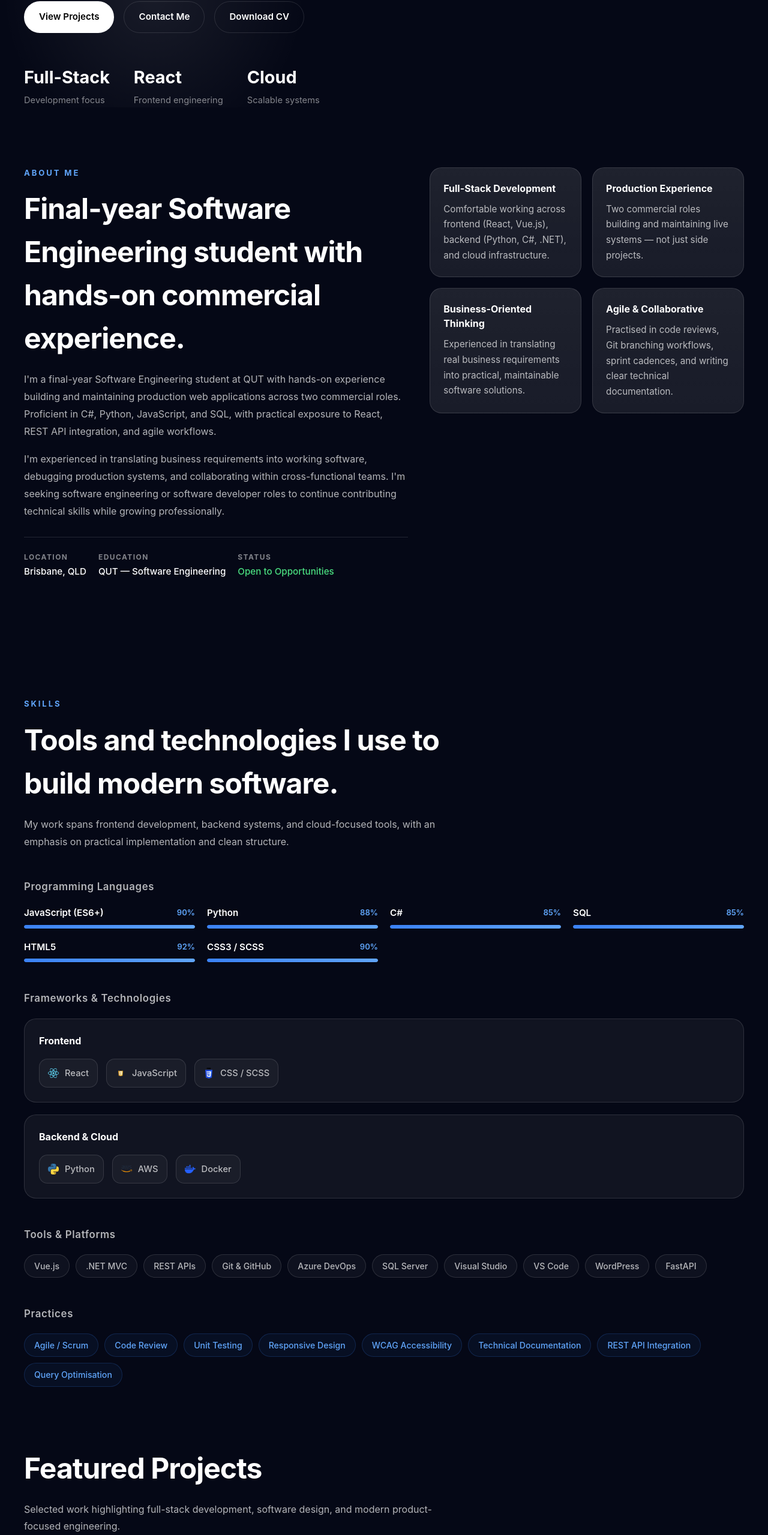
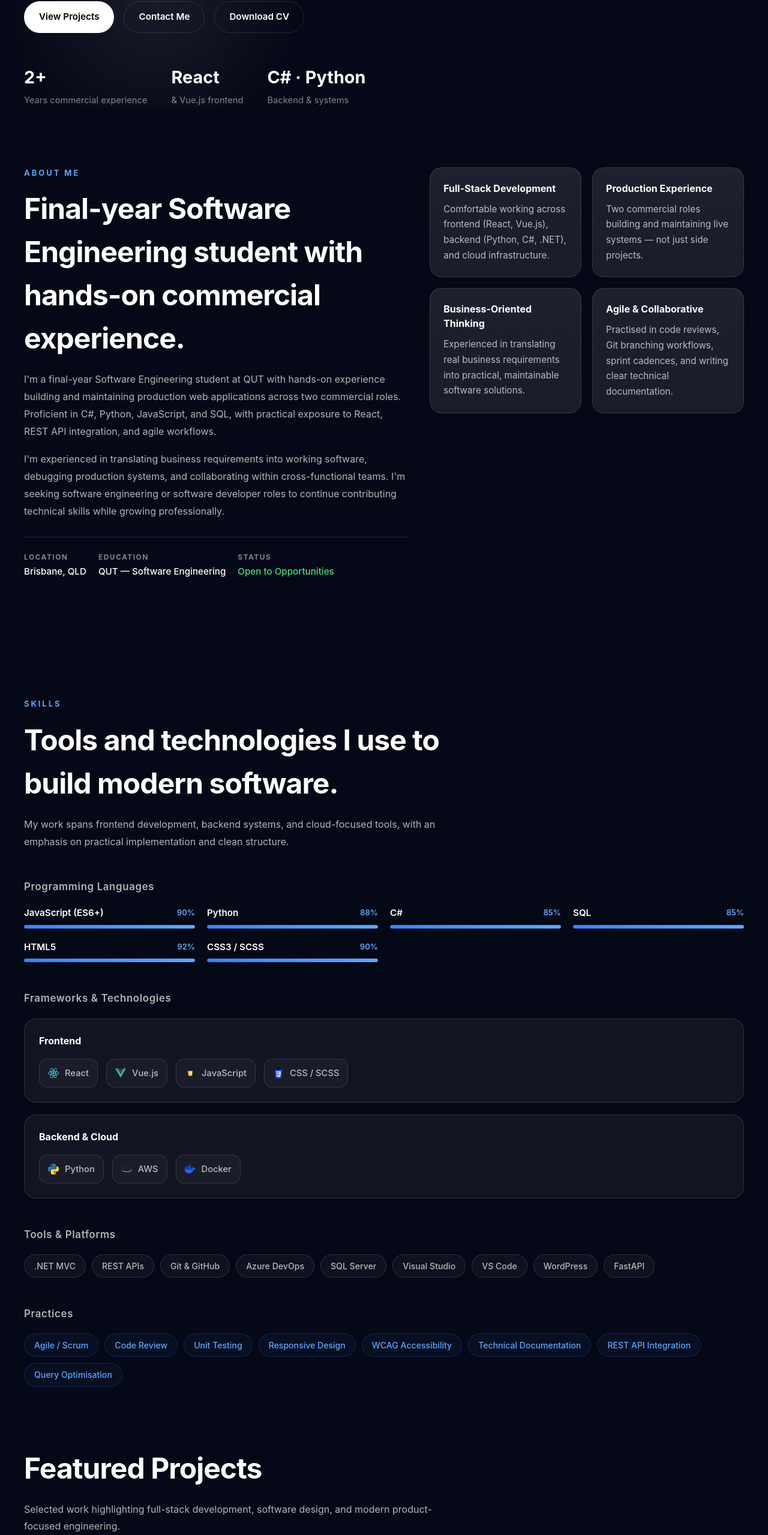
Before and after one commit to Alirezaa02/portfolio, a React (Vite) app: page / in a window 1280 px wide. Shown: the part 823-3382 px from the top of the page at 60% size. Built offline with nearby package versions, Linux system fonts and the light colour scheme; no server answers.

Commit message:
Edited text

```diff
--- a/src/components/sections/Hero.jsx
+++ b/src/components/sections/Hero.jsx
@@ -61,16 +61,16 @@ function Hero() {
 
             <motion.div className="hero__stats" variants={item}>
               <div>
-                <p className="hero__stat-value">Full-Stack</p>
-                <p className="hero__stat-label">Development focus</p>
+                <p className="hero__stat-value">2+</p>
+                <p className="hero__stat-label">Years commercial experience</p>
               </div>
               <div>
                 <p className="hero__stat-value">React</p>
-                <p className="hero__stat-label">Frontend engineering</p>
+                <p className="hero__stat-label">& Vue.js frontend</p>
               </div>
               <div>
-                <p className="hero__stat-value">Cloud</p>
-                <p className="hero__stat-label">Scalable systems</p>
+                <p className="hero__stat-value">C# · Python</p>
+                <p className="hero__stat-label">Backend & systems</p>
               </div>
             </motion.div>
           </motion.div>
--- a/src/components/sections/ProjectsPreview.jsx
+++ b/src/components/sections/ProjectsPreview.jsx
@@ -2,6 +2,12 @@ import { Link } from 'react-router-dom'
 import projects from '../../data/projects'
 import '../../styles/projects.css'
 import Reveal from '../ui/Reveal.jsx'
+
+const gradients = [
+  'linear-gradient(135deg, #1e3a5f 0%, #0f2027 100%)',
+  'linear-gradient(135deg, #1a1a2e 0%, #16213e 50%, #0f3460 100%)',
+]
+const gradientIcons = ['🤖', '📡']
 
 function ProjectsPreview() {
   const featuredProjects = projects.slice(0, 2)
@@ -19,11 +25,23 @@ function ProjectsPreview() {
           </div>
         </Reveal>
 
-        <Reveal delay={0.1}>
-          <div className="projects__grid">
-            {featuredProjects.map((project) => (
-              <article key={project.id} className="project-card">
-                <h3 className="project-card__title">{project.title}</h3>
+        <div className="projects-grid" style={{ marginTop: '40px' }}>
+          {featuredProjects.map((project, index) => (
+            <Reveal key={project.id} delay={index * 0.1}>
+              <div className="project-card">
+                {project.image ? (
+                  <img src={project.image} alt={project.title} className="project-card__image" />
+                ) : (
+                  <div
+                    className="project-card__gradient"
+                    style={{ background: gradients[index % gradients.length] }}
+                  >
+                    {gradientIcons[index % gradientIcons.length]}
+                  </div>
+                )}
+
+                <div className="project-card__body">
+                  <h3 className="project-title">{project.title}</h3>
 
                   <p className="project-card__meta">
                     {project.role} · {project.year}
@@ -33,24 +51,20 @@ function ProjectsPreview() {
                     {project.description}
                   </p>
 
-                <div className="project-card__tech">
+                  <div className="project-tech">
                     {project.tech.map((item) => (
-                    <span key={item} className="project-card__tag">
-                      {item}
-                    </span>
+                      <span key={item} className="project-tag">{item}</span>
                     ))}
                   </div>
 
-                <Link
-                  to={`/projects/${project.slug}`}
-                  className="project-card__link"
-                >
+                  <Link to={`/projects/${project.slug}`} className="project-link">
                     View Project →
                   </Link>
-              </article>
+                </div>
+              </div>
+            </Reveal>
           ))}
         </div>
-        </Reveal>
       </div>
     </section>
   )
--- a/src/data/experience.js
+++ b/src/data/experience.js
@@ -30,7 +30,7 @@ const experience = [
     period: '2025 – 2026',
     logo: eliteLogo,
     summary:
-      'Contributed to production web applications across two commercial roles, focusing on responsive frontend development, REST API integration, and accessibility improvements within an agile team.',
+      'Contributed to production web applications at a Brisbane-based development agency, focusing on responsive frontend development, REST API integration, and accessibility improvements within an agile team.',
     bullets: [
       'Built responsive front-end features using HTML5, CSS3/SCSS, and JavaScript, ensuring cross-browser compatibility and mobile-first design',
       'Developed and maintained React and Vue.js components, implementing state management patterns and integrating REST API endpoints',
--- a/src/data/skills.js
+++ b/src/data/skills.js
@@ -4,6 +4,7 @@ import dockerLogo from '../assets/icons/docker.png'
 import jsLogo from '../assets/icons/JS.png'
 import pythonLogo from '../assets/icons/python.png'
 import cssLogo from '../assets/icons/css.png'
+import vueLogo from '../assets/icons/vue.svg'
 
 export const languages = [
   { name: 'JavaScript (ES6+)', level: 90 },
@@ -19,6 +20,7 @@ export const techSkills = [
     category: 'Frontend',
     items: [
       { name: 'React', icon: reactLogo },
+      { name: 'Vue.js', icon: vueLogo },
       { name: 'JavaScript', icon: jsLogo },
       { name: 'CSS / SCSS', icon: cssLogo },
     ],
@@ -34,7 +36,6 @@ export const techSkills = [
 ]
 
 export const toolSkills = [
-  { name: 'Vue.js' },
   { name: '.NET MVC' },
   { name: 'REST APIs' },
   { name: 'Git & GitHub' },
```
Also changed, not shown: src/assets/icons/vue.svg (added), 1 other file (tests, documents, lock files or other folders). Lines whose indentation alone changed are shown as unchanged.
